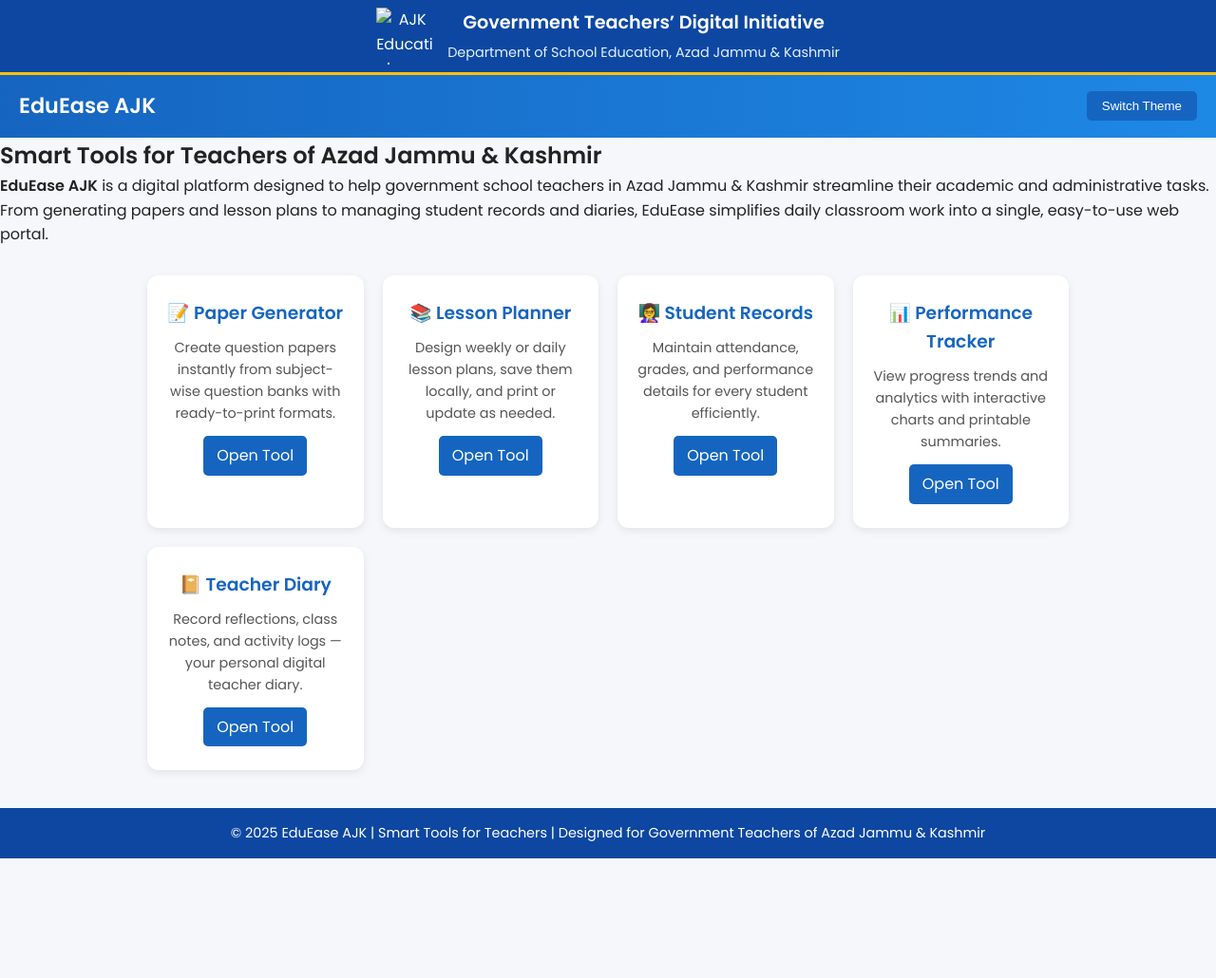
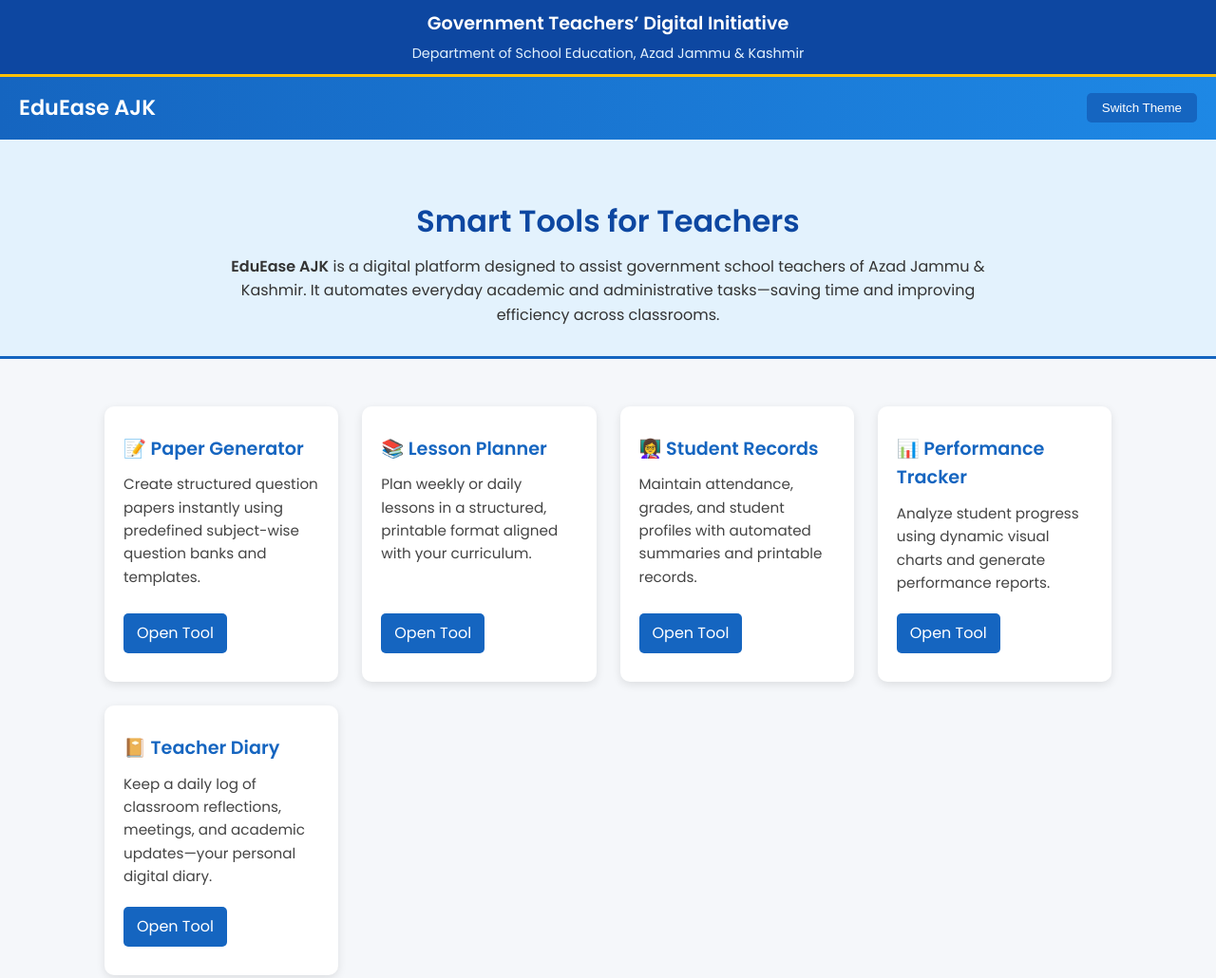
Before and after one commit to rcdotopi-eng/ttooles, a plain HTML site: page index.html in a window 1280 px wide. Shown: the top 1030 px of the page at 95% size. Before the commit the page ends 904 px from the top, so only its background shows below. Drawn offline with Linux system fonts and the light colour scheme.

Commit message:
Refactor index.html for improved layout and styling
Enhanced layout and style for the hero and tool sections, added theme toggle functionality.

```diff
--- a/index.html
+++ b/index.html
@@ -8,18 +8,99 @@
   <!-- Google Fonts -->
   <link href="https://fonts.googleapis.com/css2?family=Poppins:wght@400;600&display=swap" rel="stylesheet" />
   <link rel="stylesheet" href="css/style.css" />
+
+  <style>
+    /* Page-specific layout enhancements */
+    .hero {
+      text-align: center;
+      padding: 60px 20px 30px;
+      background: #e3f2fd;
+      border-bottom: 3px solid #1565C0;
+    }
+    .hero h2 {
+      color: #0D47A1;
+      font-size: 2rem;
+      margin-bottom: 10px;
+      font-weight: 600;
+    }
+    .hero p {
+      max-width: 800px;
+      margin: 0 auto;
+      font-size: 1rem;
+      color: #333;
+    }
+
+    .tool-grid {
+      display: grid;
+      grid-template-columns: repeat(auto-fit, minmax(240px, 1fr));
+      gap: 25px;
+      max-width: 1100px;
+      margin: 50px auto;
+      padding: 0 20px;
+    }
+
+    .tool-card {
+      background: #fff;
+      border-radius: 10px;
+      box-shadow: 0 3px 10px rgba(0, 0, 0, 0.1);
+      padding: 30px 20px;
+      text-align: left;
+      transition: all 0.25s ease-in-out;
+      display: flex;
+      flex-direction: column;
+      justify-content: space-between;
+    }
+
+    .tool-card:hover {
+      transform: translateY(-5px);
+      box-shadow: 0 6px 20px rgba(0, 0, 0, 0.15);
+    }
+
+    .tool-card h3 {
+      color: #1565C0;
+      font-size: 1.2rem;
+      margin-bottom: 10px;
+    }
+
+    .tool-card p {
+      color: #444;
+      font-size: 0.95rem;
+      flex-grow: 1;
+    }
+
+    .tool-card a {
+      display: inline-block;
+      text-align: center;
+      padding: 8px 14px;
+      margin-top: 20px;
+      align-self: flex-start;
+      background: #1565C0;
+      color: #fff;
+      border-radius: 5px;
+      text-decoration: none;
+      font-weight: 500;
+      transition: background 0.2s;
+    }
+
+    .tool-card a:hover { background: #0D47A1; }
+
+    .gov-banner {
+      background: #0D47A1;
+      color: #fff;
+      padding: 10px 0;
+      text-align: center;
+      border-bottom: 3px solid #FFC107;
+    }
+    .gov-banner h2 { font-size: 1.2rem; margin-bottom: 4px; font-weight: 600; }
+    .gov-banner p { font-size: 0.9rem; color: #e3f2fd; }
+  </style>
 </head>
 
 <body>
   <!-- ===== Government Banner ===== -->
   <div class="gov-banner">
-    <div class="gov-banner-content">
-      <img src="assets/logo.png" alt="AJK Education Logo" class="gov-logo" />
-      <div class="gov-text">
-        <h2>Government Teachers’ Digital Initiative</h2>
-        <p>Department of School Education, Azad Jammu & Kashmir</p>
-      </div>
-    </div>
+    <h2>Government Teachers’ Digital Initiative</h2>
+    <p>Department of School Education, Azad Jammu & Kashmir</p>
   </div>
 
   <!-- ===== Main Header ===== -->
@@ -30,60 +111,60 @@
 
   <!-- ===== Hero Section ===== -->
   <section class="hero">
-    <h2>Smart Tools for Teachers of Azad Jammu & Kashmir</h2>
+    <h2>Smart Tools for Teachers</h2>
     <p>
-      <strong>EduEase AJK</strong> is a digital platform designed to help government school teachers
-      in Azad Jammu & Kashmir streamline their academic and administrative tasks.
-      From generating papers and lesson plans to managing student records and diaries,
-      EduEase simplifies daily classroom work into a single, easy-to-use web portal.
+      <strong>EduEase AJK</strong> is a digital platform designed to assist government school teachers of Azad Jammu & Kashmir.
+      It automates everyday academic and administrative tasks—saving time and improving efficiency across classrooms.
     </p>
   </section>
 
-  <!-- ===== Tool Cards Section ===== -->
-  <section id="dashboard">
-    <div class="card">
+  <!-- ===== Tools Section ===== -->
+  <section class="tool-grid">
+    <div class="tool-card">
       <h3>📝 Paper Generator</h3>
-      <p>Create question papers instantly from subject-wise question banks with ready-to-print formats.</p>
+      <p>Create structured question papers instantly using predefined subject-wise question banks and templates.</p>
       <a href="paper.html">Open Tool</a>
     </div>
 
-    <div class="card">
+    <div class="tool-card">
       <h3>📚 Lesson Planner</h3>
-      <p>Design weekly or daily lesson plans, save them locally, and print or update as needed.</p>
+      <p>Plan weekly or daily lessons in a structured, printable format aligned with your curriculum.</p>
       <a href="lesson.html">Open Tool</a>
     </div>
 
-    <div class="card">
+    <div class="tool-card">
       <h3>👩‍🏫 Student Records</h3>
-      <p>Maintain attendance, grades, and performance details for every student efficiently.</p>
+      <p>Maintain attendance, grades, and student profiles with automated summaries and printable records.</p>
       <a href="students.html">Open Tool</a>
     </div>
 
-    <div class="card">
+    <div class="tool-card">
       <h3>📊 Performance Tracker</h3>
-      <p>View progress trends and analytics with interactive charts and printable summaries.</p>
+      <p>Analyze student progress using dynamic visual charts and generate performance reports.</p>
       <a href="performance.html">Open Tool</a>
     </div>
 
-    <div class="card">
+    <div class="tool-card">
       <h3>📔 Teacher Diary</h3>
-      <p>Record reflections, class notes, and activity logs — your personal digital teacher diary.</p>
+      <p>Keep a daily log of classroom reflections, meetings, and academic updates—your personal digital diary.</p>
       <a href="diary.html">Open Tool</a>
     </div>
   </section>
 
   <!-- ===== Footer ===== -->
   <footer>
-    © 2025 EduEase AJK | Smart Tools for Teachers | Designed for Government Teachers of Azad Jammu & Kashmir
+    © 2025 EduEase AJK | Smart Tools for Teachers | Department of School Education, Azad Jammu & Kashmir
   </footer>
 
-  <!-- ===== JavaScript for Theme Toggle ===== -->
+  <!-- ===== Theme Toggle Script ===== -->
   <script>
     const themeToggle = document.getElementById('themeToggle');
     themeToggle.addEventListener('click', () => {
       document.body.classList.toggle('dark-mode');
       const dark = document.body.classList.contains('dark-mode');
       themeToggle.textContent = dark ? 'Light Mode' : 'Dark Mode';
+      document.body.style.background = dark ? '#121212' : '#f5f7fa';
+      document.body.style.color = dark ? '#eee' : '#222';
     });
   </script>
 </body>
```
